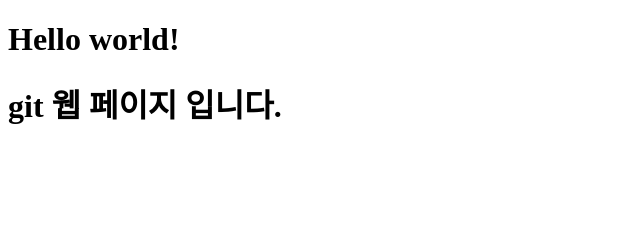
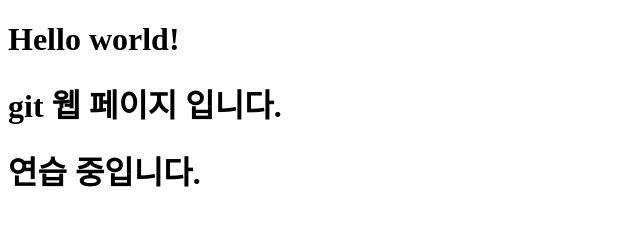
Before and after one commit to BoeunBae/git_test_2019, a plain HTML site: page index.html in a window 1280 px wide. Shown: the whole page, without its empty margins (0-640 px from the left). Drawn offline with Linux system fonts and the light colour scheme.

Commit message:
h1 태그 하나 더 추가

```diff
--- a/index.html
+++ b/index.html
@@ -6,5 +6,6 @@
 <body>
 <h1>Hello world!</h1>
 <h1>git 웹 페이지 입니다. </h1>
+<h1>연습 중입니다. </h1>
 </body>
 </html>
```
